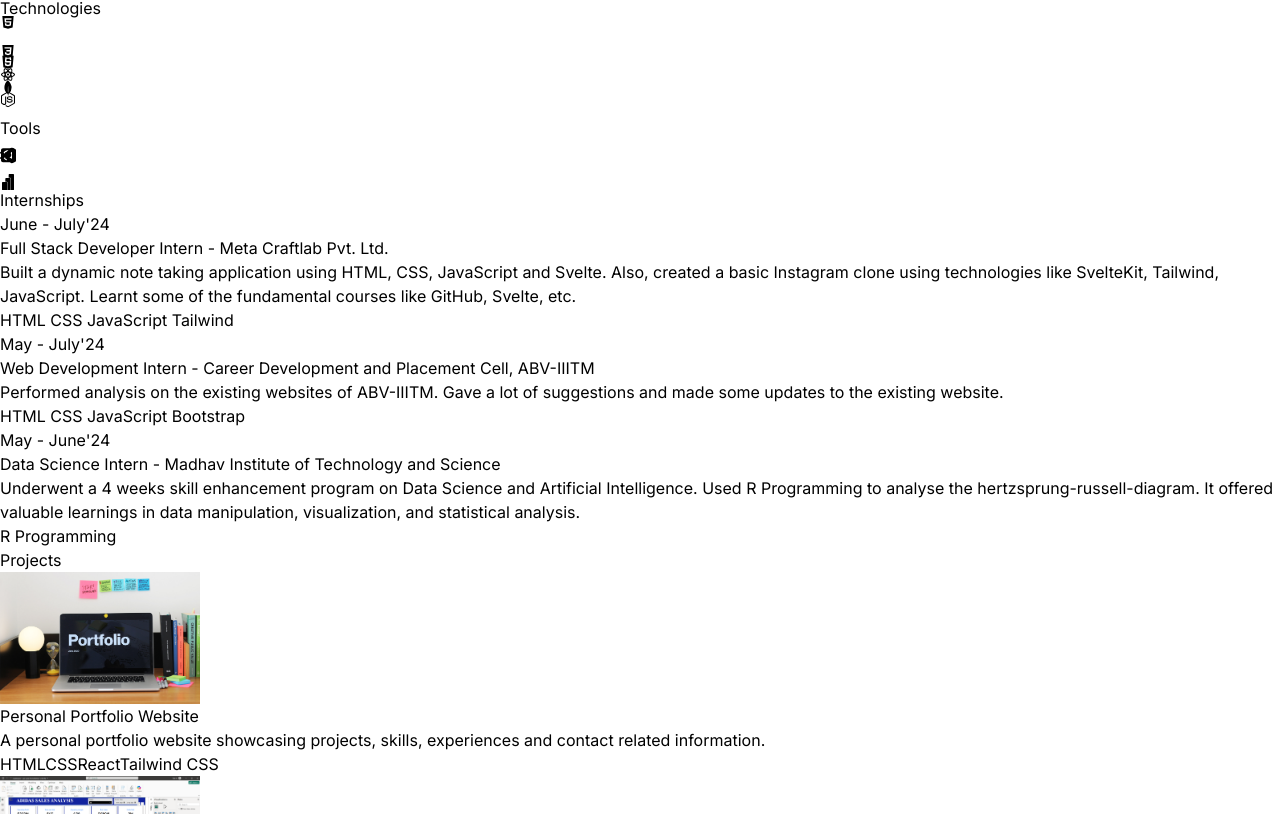
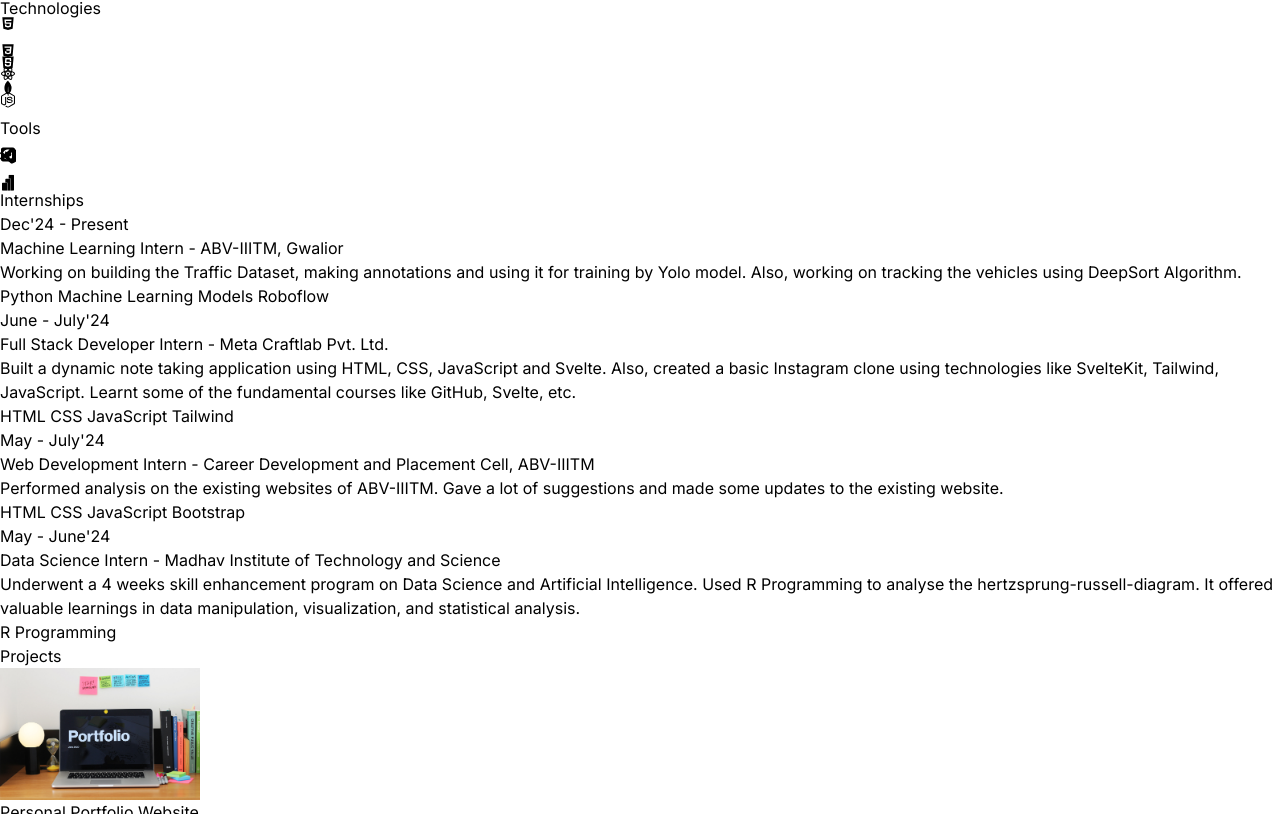
Before and after one commit to tanya050803/react-portfolio-tanyajain, a React (Vite) app: page / in a window 1280 px wide. Shown: the part 3772-4586 px from the top of the page. Built offline with nearby package versions, Linux system fonts and the light colour scheme.

Commit message:
Update index.js

```diff
--- a/src/constants/index.js
+++ b/src/constants/index.js
@@ -9,6 +9,13 @@ export const ABOUT_TEXT = `I am a motivated and innovative individual with a pas
 working in a team and continuously seek to learn and apply new skills. I have worked with a variety of technologies, including React, Next.js, Node.js, MySQL and MongoDB. Outside of coding, I enjoy staying active, exploring new technologies, and contributing to open-source projects. My dedication to continuous improvement drives me to stay updated with the latest industry trends and best practices. Committed to excellence, I strive to make a positive impact through every project I undertake.`;
 
 export const EXPERIENCES = [
+  {
+    year: "Dec'24 - Present",
+    role: "Machine Learning Intern",
+    company: "ABV-IIITM, Gwalior",
+    description: `Working on building the Traffic Dataset, making annotations and using it for training by Yolo model. Also, working on tracking the vehicles using DeepSort Algorithm.`,
+    technologies: ["Python", "Machine Learning Models","Roboflow"],
+  },
   {
     year: "June - July'24",
     role: "Full Stack Developer Intern",
```
